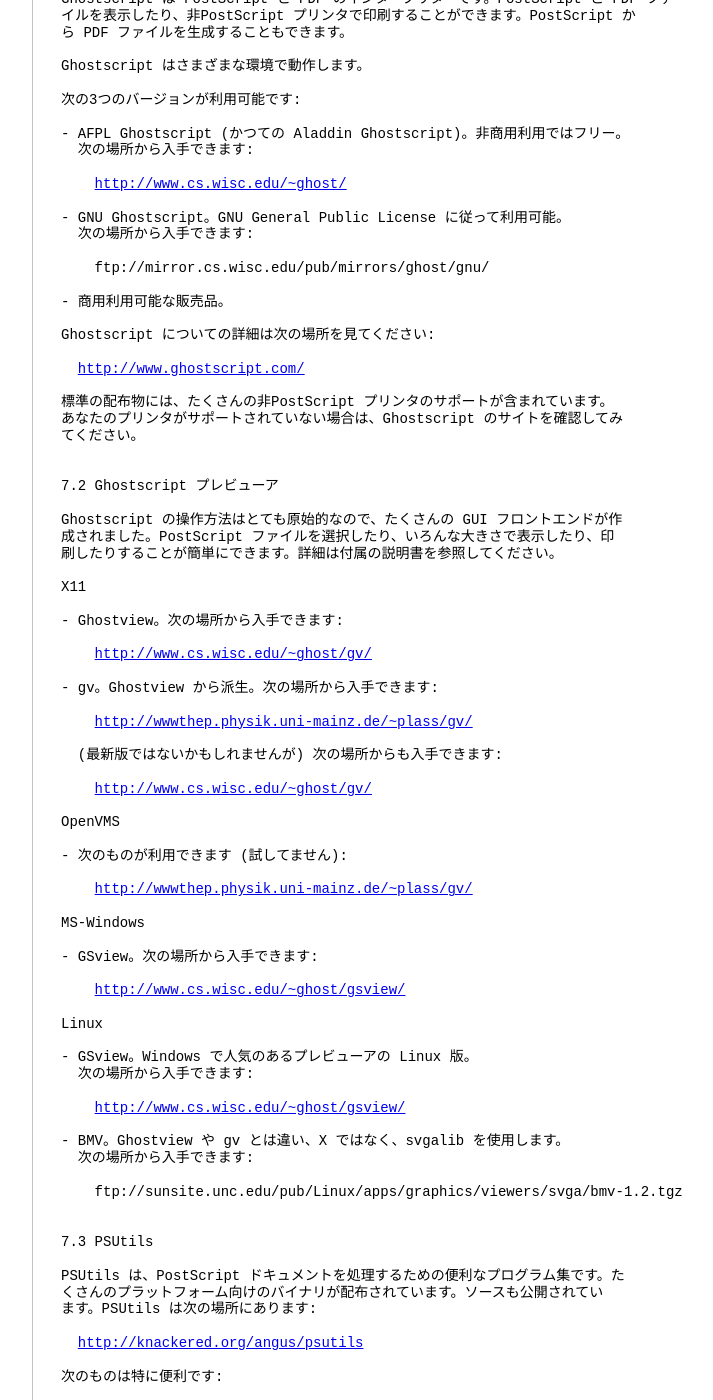
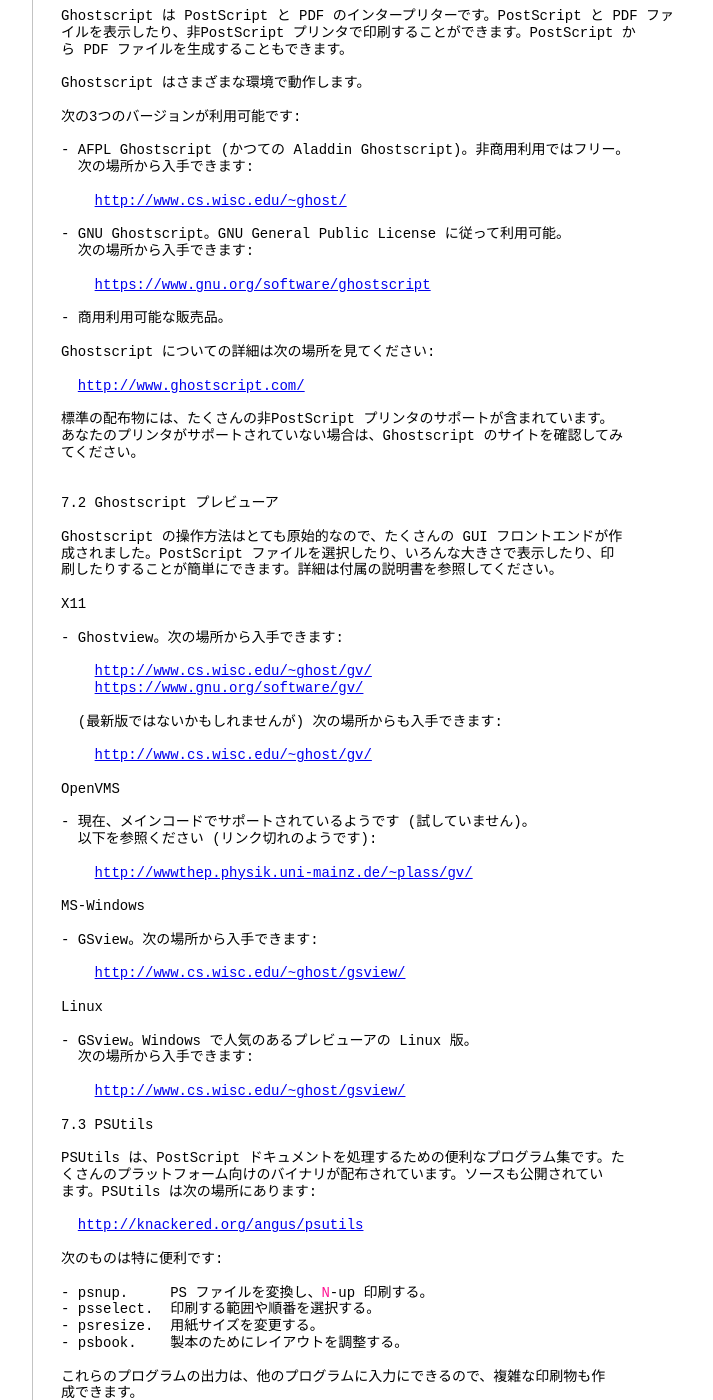
Before and after one commit to vim-jp/vimdoc-ja, a Jekyll site: the page built from print.html, in a window 1280 px wide and 1400 px high, scrolled down 9631 px. Shown: the whole window, without its empty margins (340-1053 px from the left). Built offline with Jekyll 4.4.1, drawn with Linux system fonts in a browser that asks for light colours; nearby versions of some CDN libraries; comment, search, counter and statistics services are not loaded; some of the changed text lies outside the part shown.

Commit message:
Generated by GitHub workflow 9098332950
https://github.com/vim-jp/vimdoc-ja-working/actions/runs/9098332950

```diff
--- a/print.html
+++ b/print.html
@@ -3,7 +3,7 @@ layout: vimdoc
 helpname: 'print'
 ---
 <div id='vimCodeElement'>
-<a class="Constant" href="print.html" name="print.txt">print.txt</a>&nbsp;&nbsp;&nbsp;&nbsp; For&nbsp;<span class="Identifier">Vim バージョン 9.1.</span>&nbsp;&nbsp;Last change: 2022 Oct 01<br>
+<a class="Constant" href="print.html" name="print.txt">print.txt</a>&nbsp;&nbsp;&nbsp;&nbsp; For&nbsp;<span class="Identifier">Vim バージョン 9.1.</span>&nbsp;&nbsp;Last change: 2024 May 11<br>
 <br>
 <br>
 &nbsp;&nbsp;&nbsp;&nbsp;&nbsp;&nbsp;&nbsp;&nbsp;&nbsp;&nbsp;&nbsp;&nbsp;&nbsp;&nbsp;&nbsp;&nbsp;&nbsp;&nbsp;<span class="Identifier">VIMリファレンスマニュアル&nbsp;&nbsp;&nbsp;&nbsp;by Bram Moolenaar</span><br>
@@ -489,10 +489,11 @@ CJK フォントは Vim に付属していません。韓国語、日本語、
 えるフォントが次の場所にあります:<br>
 <br>
 &nbsp;&nbsp;<span class="Constant"><a href="http://examples.oreilly.com/cjkvinfo/adobe/samples/">http://examples.oreilly.com/cjkvinfo/adobe/samples/</a></span><br>
+&nbsp;&nbsp;<span class="Constant"><a href="https://resources.oreilly.com/examples/9781565922242/">https://resources.oreilly.com/examples/9781565922242/</a></span><br>
 <br>
 フォントについての説明は readme ファイルを読んでください:<br>
 <br>
-&nbsp;&nbsp;<span class="Constant"><a href="http://examples.oreilly.de/english_examples/cjkvinfo/adobe/00README">http://examples.oreilly.de/english_examples/cjkvinfo/adobe/00README</a></span><br>
+&nbsp;&nbsp;<span class="Constant"><a href="https://resources.oreilly.com/examples/9781565922242/-/blob/master/00README">https://resources.oreilly.com/examples/9781565922242/-/blob/master/00README</a></span><br>
 <br>
 フォントのインストール方法については、プリンタの説明書を読んでください。<br>
 <br>
@@ -579,7 +580,7 @@ Ghostscript はさまざまな環境で動作します。<br>
 - GNU Ghostscript。GNU General Public License に従って利用可能。<br>
 &nbsp;&nbsp;次の場所から入手できます:<br>
 <br>
-&nbsp;&nbsp;&nbsp;&nbsp;<span class="Constant">ftp://mirror.cs.wisc.edu/pub/mirrors/ghost/gnu/</span><br>
+&nbsp;&nbsp;&nbsp;&nbsp;<span class="Constant"><a href="https://www.gnu.org/software/ghostscript">https://www.gnu.org/software/ghostscript</a></span><br>
 <br>
 - 商用利用可能な販売品。<br>
 <br>
@@ -603,10 +604,7 @@ X11<br>
 - Ghostview。次の場所から入手できます:<br>
 <br>
 &nbsp;&nbsp;&nbsp;&nbsp;<span class="Constant"><a href="http://www.cs.wisc.edu/~ghost/gv/">http://www.cs.wisc.edu/~ghost/gv/</a></span><br>
-<br>
-- gv。Ghostview から派生。次の場所から入手できます:<br>
-<br>
-&nbsp;&nbsp;&nbsp;&nbsp;<span class="Constant"><a href="http://wwwthep.physik.uni-mainz.de/~plass/gv/">http://wwwthep.physik.uni-mainz.de/~plass/gv/</a></span><br>
+&nbsp;&nbsp;&nbsp;&nbsp;<span class="Constant"><a href="https://www.gnu.org/software/gv/">https://www.gnu.org/software/gv/</a></span><br>
 <br>
 &nbsp;&nbsp;(最新版ではないかもしれませんが) 次の場所からも入手できます:<br>
 <br>
@@ -614,7 +612,8 @@ X11<br>
 <br>
 OpenVMS<br>
 <br>
-- 次のものが利用できます (試してません):<br>
+- 現在、メインコードでサポートされているようです (試していません)。<br>
+&nbsp;&nbsp;以下を参照ください (リンク切れのようです):<br>
 <br>
 &nbsp;&nbsp;&nbsp;&nbsp;<span class="Constant"><a href="http://wwwthep.physik.uni-mainz.de/~plass/gv/">http://wwwthep.physik.uni-mainz.de/~plass/gv/</a></span><br>
 <br>
@@ -630,12 +629,6 @@ Linux<br>
 &nbsp;&nbsp;次の場所から入手できます:<br>
 <br>
 &nbsp;&nbsp;&nbsp;&nbsp;<span class="Constant"><a href="http://www.cs.wisc.edu/~ghost/gsview/">http://www.cs.wisc.edu/~ghost/gsview/</a></span><br>
-<br>
-- BMV。Ghostview や gv とは違い、X ではなく、svgalib を使用します。<br>
-&nbsp;&nbsp;次の場所から入手できます:<br>
-<br>
-&nbsp;&nbsp;&nbsp;&nbsp;<span class="Constant">ftp://sunsite.unc.edu/pub/Linux/apps/graphics/viewers/svga/bmv-1.2.tgz</span><br>
-<br>
 <br>
 7.3 PSUtils<br>
 <br>
```
